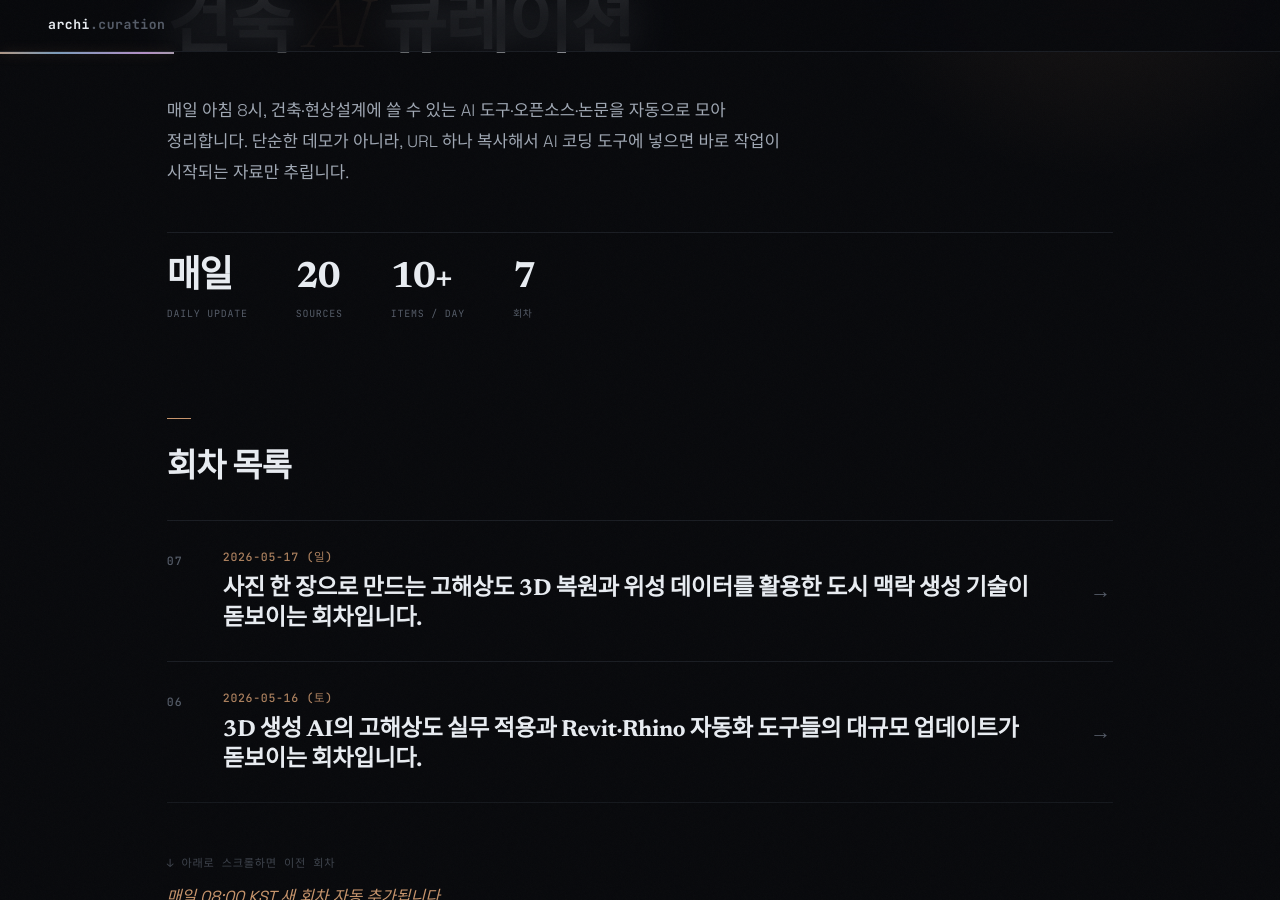
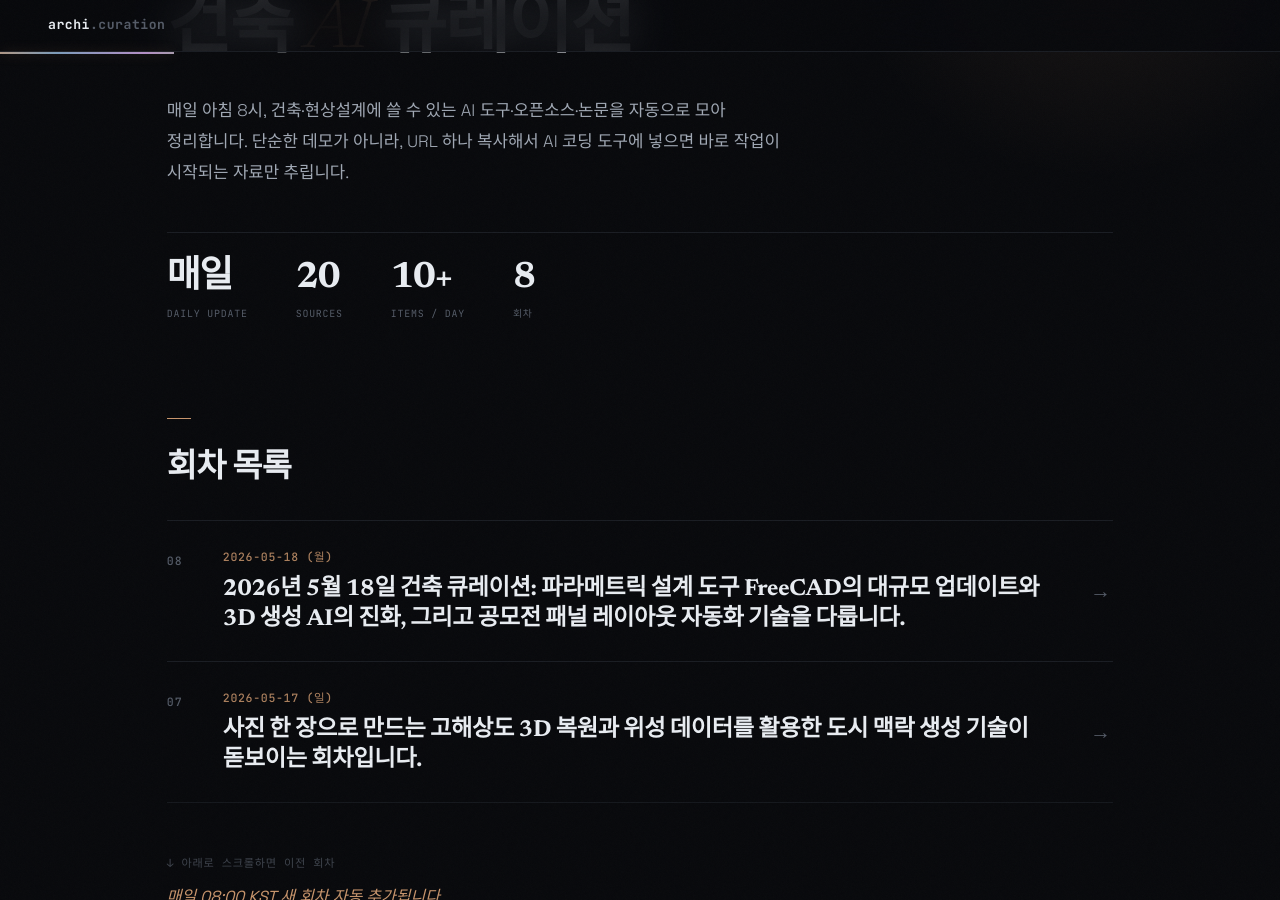
Before and after one commit to ghkch5gh-jpg/ainews-curation, a Jekyll site: the page built from index.md, in a window 1280 px wide and 900 px high, scrolled down 221 px. Built offline with Jekyll 4.4.1, drawn with Linux system fonts in a browser that asks for light colours; some web fonts are replaced; part of the change alters nothing that is shown.

Commit message:
curation: 2026-05-18

````diff
--- /dev/null
+++ b/2026-05-18_월.md
@@ -0,0 +1,177 @@
+---
+layout: default
+title: 2026-05-18 (월)
+eyebrow: 큐레이션 회차
+hero_title: "2026 · 05 · 18 <em>(월)</em>"
+description: "2026년 5월 18일 건축 큐레이션: 파라메트릭 설계 도구 FreeCAD의 대규모 업데이트와 3D 생성 AI의 진화, 그리고 공모전 패널 레이아웃 자동화 기술을 다룹니다."
+summary: 2026년 5월 18일 건축 큐레이션: 파라메트릭 설계 도구 FreeCAD의 대규모 업데이트와 3D 생성 AI의 진화, 그리고 공모전 패널 레이아웃 자동화 기술을 다룹니다.
+---
+
+## 이번 회차 흐름
+
+이번 주는 건축가들에게 익숙한 상용 소프트웨어의 강력한 대안인 FreeCAD가 활발한 갱신을 보이며 오픈소스 설계 생태계의 건재함을 알렸습니다. 특히 3D 생성 분야에서는 기존 모델의 한계를 넘어선 2.1 버전과 4B 규모의 대형 모델들이 잇따라 등장하며, 단순한 형태 생성을 넘어 실무에 즉시 투입 가능한 수준의 고해상도 에셋 제작 가능성을 보여주고 있습니다.
+
+또한 현상설계의 최종 결과물인 패널 제작(Poster Design)을 돕는 AI 레이아웃 기술이 코드로 공개되었습니다. 이는 렌더링 이미지와 텍스트의 배치라는 반복적이고 소모적인 작업을 자동화하여 건축가가 디자인 본연의 가치에 집중할 수 있는 환경을 제안합니다. 시각적 이해와 공간 재구성 기술이 맞물리며 설계 워크플로우 전반에 걸친 지능형 보조 도구들이 확산되는 추세입니다.
+
+---
+
+## 🔥 GitHub 이번 주 인기 (건축 무관, 그냥 핫한 거)
+
+이번 주 사람들이 가장 별 많이 누른 5개. **분위기 파악용으로만**.
+
+### 1. [openbmb/MiniCPM-V-4.6](https://github.com/OpenBMB/MiniCPM-V)
+GitHub Trending | 15.2k ⭐ | +1.2k 이번 주
+
+스마트폰에서도 돌아갈 만큼 가볍지만 사진 속 내용을 기막히게 설명하는 '눈 달린 AI'입니다.
+
+**건축 활용:** 현장 사진을 찍으면 마감재 상태나 오염 부위를 자동으로 파악해 보고서 초안을 써주는 용도로 시도해볼 수 있습니다.
+
+### 2. [deepseek-ai/DeepSeek-V4-Pro](https://huggingface.co/deepseek-ai/DeepSeek-V4-Pro)
+HF Trending | 862B Parameters | 2026-05-12 등재
+
+ChatGPT보다 훨씬 거대한 두뇌를 가진 LLM(언어 모델 AI — ChatGPT 같은 거)으로 복잡한 추론에 능합니다.
+
+**건축 활용:** 수백 페이지의 복잡한 설계 공모 지침서나 시방서를 한 번에 읽고 상충되는 법규 조항을 찾아내는 데 유용합니다.
+
+### 3. [SulphurAI/Sulphur-2-base](https://huggingface.co/SulphurAI/Sulphur-2-base)
+HF Trending | 9B | 2026-05-18 업데이트
+
+텍스트나 이미지를 넣으면 영화 같은 고화질 영상을 만들어주는 diffusion(이미지·영상 생성 AI 방식) 모델입니다.
+
+**건축 활용:** 설계한 건물의 조감도 한 장으로 주변 대지와 건물이 어우러지는 감성적인 홍보 영상을 즉석에서 만들 수 있습니다.
+
+### 4. [Supertone/supertonic-3](https://huggingface.co/Supertone/supertonic-3)
+HF Trending | 20.2k Downloads | 2026-05-07 업데이트
+
+글자를 입력하면 실제 사람과 구분하기 힘든 자연스러운 목소리로 바꿔주는 음성 생성기입니다.
+
+**건축 활용:** 심사위원에게 보여줄 프리젠테이션 영상에 전문 성우를 섭외하지 않고도 고품질 나레이션을 입힐 때 딱입니다.
+
+### 5. [HiDream-ai/HiDream-O1-Image](https://huggingface.co/HiDream-ai/HiDream-O1-Image)
+HF Trending | 9B | 2026-05-15 업데이트
+
+사용자의 의도를 깊게 고민해서 아주 정교한 이미지를 그려내는 인공지능 화가입니다.
+
+**건축 활용:** 초기 기획 단계에서 '빛이 쏟아지는 중정' 같은 추상적인 아이디어를 빠르게 시각화하여 팀원들과 공유할 때 유용합니다.
+
+---
+
+## 코어 ★★★ (건축 직격)
+
+### [FreeCAD/FreeCAD](https://github.com/FreeCAD/FreeCAD)
+★★★ | GitHub | 31k ⭐ | 2026-05-17 활발
+
+**한 줄로:** Revit(레빗)이나 Rhino(라이노)처럼 쓸 수 있는 무료 오픈소스 3D 설계 도구입니다.
+
+**왜 의미 있냐:**
+- 비싼 라이선스 비용 없이도 BIM(빌딩 정보 모델링) 데이터를 자유롭게 수정하고 IFC 표준 포맷으로 내보낼 수 있습니다.
+- 파라메트릭(수치 입력형) 설계 방식을 지원하여 건물의 층고나 창호 크기를 숫자만 바꿔서 즉시 변경할 수 있습니다.
+- 파이썬 코드로 기능을 확장할 수 있어 우리 사무소만의 자동 설계 도구를 직접 붙여 쓰기에 최적입니다.
+
+**Claude Code에 시키기:**
+```
+git clone https://github.com/FreeCAD/FreeCAD
+```
+→ "git clone https://github.com/FreeCAD/FreeCAD 후 "이 코드 저장소의 파이썬 API(외부 도구 호출 통로)를 분석해서 엑셀 표에 적힌 실별 면적대로 사각형 매스를 자동 생성하는 스크립트 짜줘""
+
+**왜 이번 주:** 최근 사용자 인터페이스가 크게 개선되었고 BIM 관련 기능이 대거 업데이트되어 실무 도입 검토 적기입니다.
+
+---
+
+### [tencent/Hunyuan3D-2.1](https://github.com/Tencent-Hunyuan/Hunyuan3D-2)
+★★★ | [업데이트] | 13.8k ⭐ | 2026-05-18
+
+**한 줄로:** 사진 한 장만 넣으면 게임이나 건축 CG에 바로 쓸 수 있는 입체 모델을 뽑아주는 공장입니다.
+
+**왜 의미 있냐:**
+- 손으로 그린 스케치나 참조 이미지를 넣고 즉시 3D 매스를 생성해 대지 모형에 얹어보며 볼륨을 검토할 수 있습니다.
+- 기존 버전보다 해상도가 훨씬 높아져서 건물의 세부적인 요철이나 텍스처(표면 질감) 표현이 정교해졌습니다.
+- 생성된 결과물을 OBJ나 glTF 같은 표준 3D 파일로 내려받아 라이노에서 바로 다듬을 수 있습니다.
+
+**Claude Code에 시키기:**
+```
+git clone https://github.com/Tencent-Hunyuan/Hunyuan3D-2
+```
+→ "git clone https://github.com/Tencent-Hunyuan/Hunyuan3D-2 후 "서버 실행하고 내가 업로드하는 투시도 사진을 기반으로 3D 모델링 파일 생성해줘""
+
+**왜 이번 주:** 2.1 업데이트로 형태 왜곡이 획기적으로 줄어들어 단순 데모를 넘어 실제 매스 스터디에 쓸 수 있는 수준이 되었습니다.
+
+---
+
+### [microsoft/TRELLIS.2-4B](https://github.com/microsoft/TRELLIS)
+★★★ | [업데이트] | 12.6k ⭐ | 2026-05-18
+
+**한 줄로:** 엄청나게 큰 데이터를 학습해 디테일이 살아있는 3D 구조물을 만드는 고성능 AI 모델입니다.
+
+**왜 의미 있냐:**
+- 비정형 건축물처럼 사람이 일일이 모델링하기 힘든 복잡한 곡면 디자인을 AI가 구조적으로 파악해 생성합니다.
+- 4B(40억 개) 규모의 파라미터를 사용하여 기존 소형 모델들이 놓치던 미세한 디자인 의도를 정확히 반영합니다.
+- 여러 장의 사진을 동시에 분석하므로 건물의 앞면뿐만 아니라 뒷면과 측면까지 일관성 있게 만들어냅니다.
+
+**Claude Code에 시키기:**
+```
+git clone https://github.com/microsoft/TRELLIS
+```
+→ "git clone https://github.com/microsoft/TRELLIS 후 "모델 가중치 내려받고 내가 준 평면도와 입면도 이미지를 조합해서 전체 건물의 3D 형상을 추론해줘""
+
+**왜 이번 주:** 마이크로소프트에서 공개한 최신 대형 모델로, 현재 오픈소스 3D 생성 기술 중 가장 앞서 있는 결과물을 보여줍니다.
+
+---
+
+### [Chen / PosterLayout](https://github.com/SwinTransformer/PosterLayout)
+★★★ | arXiv:2605.13856 | Code Link | 2026-05-15
+
+**한 줄로:** 이미지와 텍스트를 넣으면 가장 보기 좋게 위치를 잡아주는 인공지능 편집 디자이너입니다.
+
+**왜 의미 있냐:**
+- 현상설계 마감 직전, 수십 장의 렌더링 컷과 도면을 패널에 어떻게 배치할지 고민하는 시간을 획기적으로 줄여줍니다.
+- 사용자가 '이 이미지는 크게', '제목은 왼쪽 상단에' 같은 제약 조건을 주면 그에 맞춰 최적의 레이아웃을 제안합니다.
+- 이미지 속의 주요 피사체를 AI가 인식하여 글자가 그림의 중요한 부분을 가리지 않도록 영리하게 배치합니다.
+
+**Claude Code에 시키기:**
+```
+git clone https://github.com/SwinTransformer/PosterLayout
+```
+→ "git clone https://github.com/SwinTransformer/PosterLayout 후 "이 library(미리 만들어진 도구 묶음)를 사용해서 내가 준 렌더링 5장과 텍스트 파일을 A0 사이즈 패널 레이아웃으로 구성해줘""
+
+**왜 이번 주:** 공모전 패널 제작이라는 건축계의 고질적인 야근 업무를 자동화할 수 있는 구체적인 코드가 공개되었습니다.
+
+---
+
+## 서브 ★★
+
+### [openbmb/MiniCPM-V-4.6](https://github.com/OpenBMB/MiniCPM-V)
+★★ | GitHub | 15.2k ⭐ | 2026-05-18
+
+이미지를 보고 내용을 상세히 설명해주는 library(미리 만들어진 도구 묶음)입니다.
+→ `git clone https://github.com/OpenBMB/MiniCPM-V` · "이 모델로 현장 사진 속 시공 불량 사례를 찾아내서 리스트업해줘"
+
+### [SulphurAI/Sulphur-2-base](https://huggingface.co/SulphurAI/Sulphur-2-base)
+★★ | HF | 9B | 2026-05-18
+
+영상을 만들어주는 diffusion(이미지·영상 생성 AI 방식) 기술입니다.
+→ `git clone <Sulphur-repo>` · "내가 준 조감도 이미지를 카메라가 서서히 줌인하는 5초짜리 영상으로 만들어줘"
+
+### [circlestone-labs/Anima](https://huggingface.co/circlestone-labs/Anima)
+★★ | HF | 524k Downloads | 2026-05-15
+
+3D 장면에 사람이나 동물을 자연스럽게 배치하고 움직이게 하는 기술입니다.
+→ `git clone <Anima-repo>` · "생성된 3D 모델의 광장에 보행자 10명을 자연스러운 동선으로 배치해줘"
+
+### [Zyphra/ZAYA1-8B](https://huggingface.co/Zyphra/ZAYA1-8B)
+★★ | HF | 9B | 2026-05-12
+
+전문 성우의 목소리를 똑같이 흉내 내는 SDK(개발자 키트 — 이걸 갖다 쓰면 직접 안 만들어도 됨)입니다.
+→ `git clone <ZAYA-repo>` · "이 텍스트를 신뢰감 있는 40대 남성 건축가의 목소리로 읽어서 mp3 파일로 저장해줘"
+
+### [Evelyn Turri / MAs-DiT](https://aimagelab.github.io/MAs-DiT/)
+★★ | arXiv:2605.13974 | Code Link | 2026-05-15
+
+이미지 생성 AI가 그림의 어떤 부분을 더 강조해서 그릴지 정교하게 조절하는 기술입니다.
+→ `git clone https://github.com/aimagelab/MAs-DiT` · "이미지 생성 시 건물의 외피 질감(Texture) 부분에 활성화를 집중해서 디테일을 살려줘"
+
+---
+
+## 메모
+
+이번 회차는 3D 생성 모델의 해상도 급증과 레이아웃 자동화라는 실무 밀착형 주제가 강세입니다. 다만 한국 건축 법규 특화 데이터셋은 아직 부족하므로, RAG(자료 미리 주고 답하게 하는 방식)를 통해 국내 법규 PDF를 AI에게 미리 학습시켜 사용하는 보완책이 필요해 보입니다. 다음 회차에서는 자동 도면 생성 및 CAD 호환 기술을 집중적으로 탐구하겠습니다.
--- a/index.md
+++ b/index.md
@@ -12,12 +12,13 @@ stats:
     lbl: "Sources"
   - num: "10+"
     lbl: "Items / Day"
-  - num: "7"
+  - num: "8"
     lbl: "회차"
 ---
 
 ## 회차 목록
 
+- [2026-05-18 (월) — 2026년 5월 18일 건축 큐레이션: 파라메트릭 설계 도구 FreeCAD의 대규모 업데이트와 3D 생성 AI의 진화, 그리고 공모전 패널 레이아웃 자동화 기술을 다룹니다.](2026-05-18_월.html)
 - [2026-05-17 (일) — 사진 한 장으로 만드는 고해상도 3D 복원과 위성 데이터를 활용한 도시 맥락 생성 기술이 돋보이는 회차입니다.](2026-05-17_일.html)
 - [2026-05-16 (토) — 3D 생성 AI의 고해상도 실무 적용과 Revit·Rhino 자동화 도구들의 대규모 업데이트가 돋보이는 회차입니다.](2026-05-16_토.html)
 - [2026-05-15 (금) — 2026년 5월 15일, 사진 한 장으로 뼈대 있는 3D 모델을 만드는 기술과 실시간 물리 시뮬레이션 가속화 도구를 소개합니다.](2026-05-15_금.html)
````
